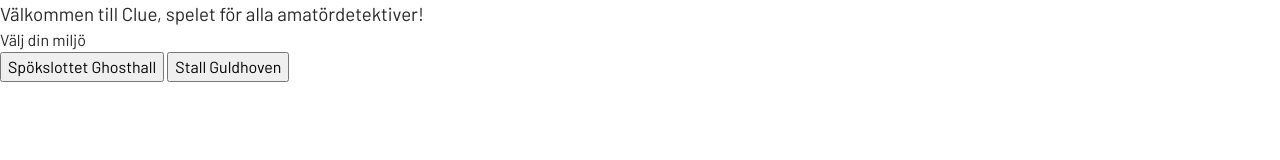
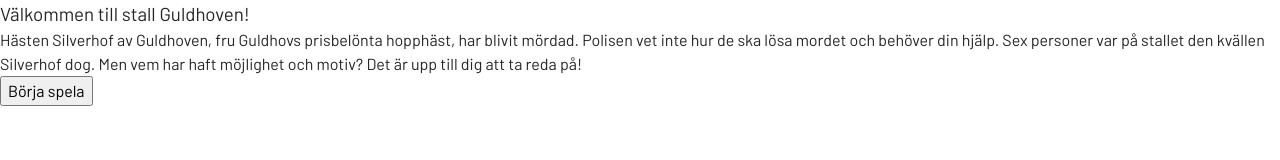
Before and after one commit to Medieinstitutet/fed22d-js-grundkurs-2-cluedo-MariaLBovin, a website built with Vite: page index.html in a window 1280 px wide. Built offline with nearby package versions, Linux system fonts and the light colour scheme.

Commit message:
hidden fix

```diff
--- a/index.html
+++ b/index.html
@@ -17,7 +17,7 @@
 </head>
 <body>
   <main>
-    <section class="entrypage visible">
+    <section class="entrypage hidden">
       <article class="choose-game">
         <h1>Välkommen till Clue, spelet för alla amatördetektiver!</h1>
         <p>Välj din miljö</p>
@@ -25,7 +25,7 @@
         <button class="ghost">Stall Guldhoven</button>
       </article>
     </section>
-    <section class="startpage-horse hidden">
+    <section class="startpage-horse visible">
       <article class="game-intro">
         <h1>Välkommen till stall Guldhoven!</h1>
         <p>Hästen Silverhof av Guldhoven, fru Guldhovs prisbelönta hopphäst, har blivit mördad. Polisen vet inte hur de
```
